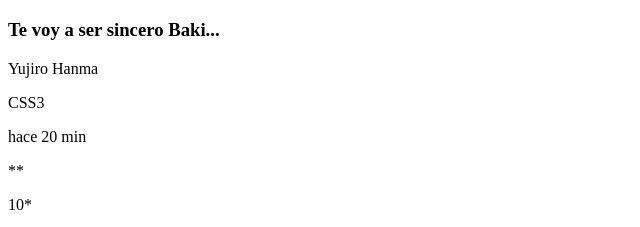
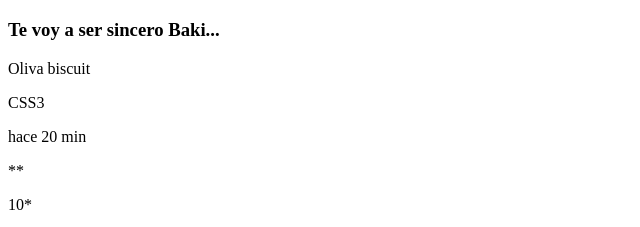
Before and after one commit to DDuserman/Blog, a website: page index.html in a window 1280 px wide. Shown: the part 833-1060 px from the top of the page, 0-640 px from the left. Drawn offline with Linux system fonts and the light colour scheme.

Commit message:
actualización Oliva Biscuit

```diff
--- a/index.html
+++ b/index.html
@@ -58,7 +58,7 @@
               <h3>Te voy a ser sincero Baki...</h3>
             </div>
             <div class="autor">
-              <p>Yujiro Hanma</p>
+              <p>Oliva biscuit</p>
             </div>
             <div class="tag-tiempo">
               <div class="tag">
```
